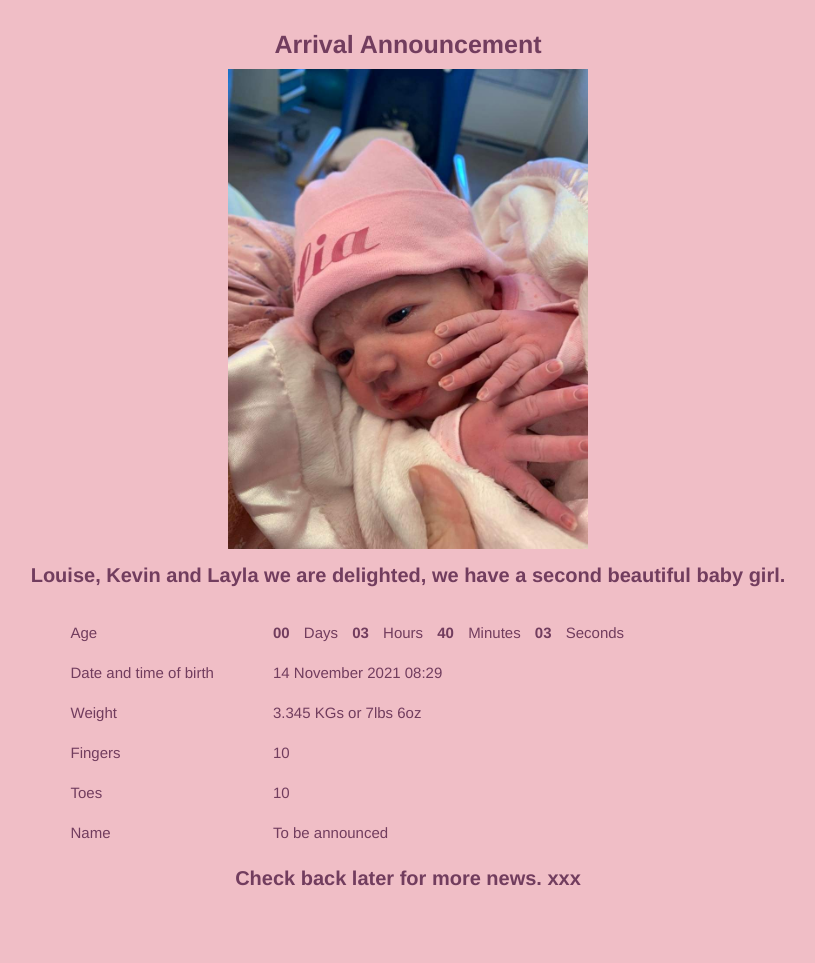
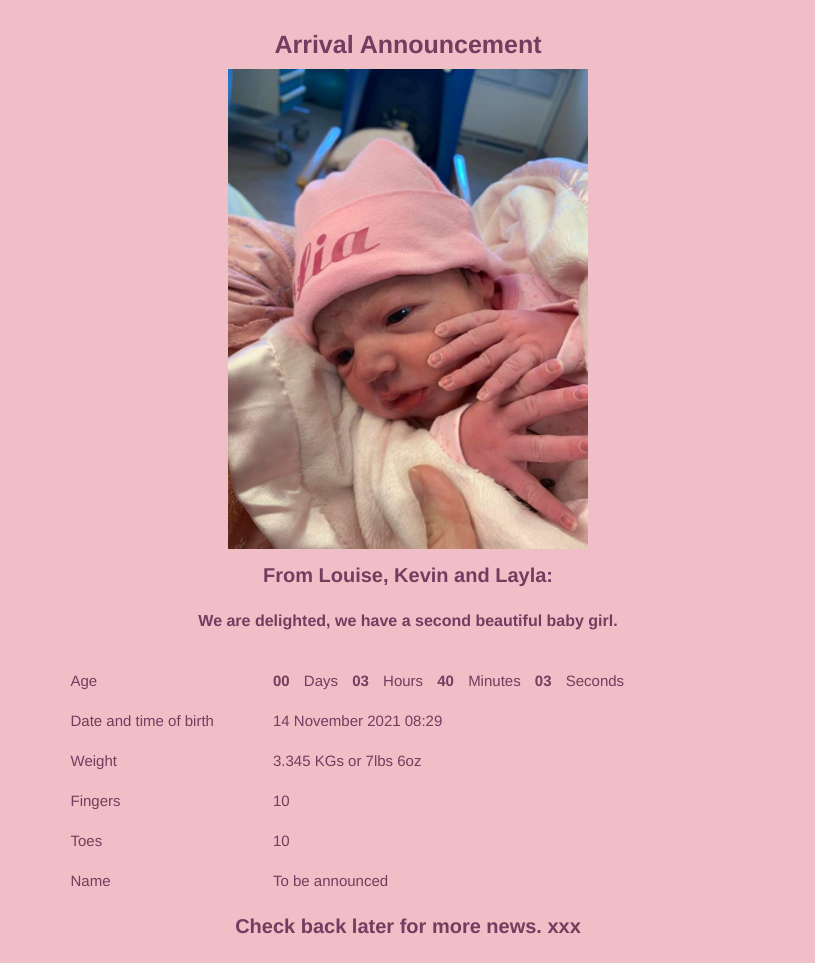
Before and after one commit to JonConnorATI/BabyCullenNo2, a plain HTML site: page index.html in a window 1280 px wide. Shown: the whole page, without its empty margins (232-1047 px from the left). Before the commit the page ends 915 px from the top, so only its background shows below. Drawn offline with Linux system fonts and the light colour scheme.

Commit message:
Final final

```diff
--- a/Resources/css/style.css
+++ b/Resources/css/style.css
@@ -69,7 +69,12 @@ p{
     text-align: center;
     max-width: 75%;
     color: #723d5e;
-    ;
+
+}
+
+#bold {
+    font-weight: bolder;
+    font-size: 1.6rem;
 }
 .spantext{
     color: #723d5e;
--- a/index.html
+++ b/index.html
@@ -41,7 +41,8 @@
 
             <img class="title--image" src="Resources/images/received_893259848035916.jpeg" alt="Baby photo.jpg">
 
-            <h3>Louise, Kevin and Layla we are delighted, we have a second beautiful baby girl.</h3>
+            <h3>From Louise, Kevin and Layla:</h3>
+            <p id="bold">We are delighted, we have a second beautiful baby girl.<p>
 
         </section>
 
```
